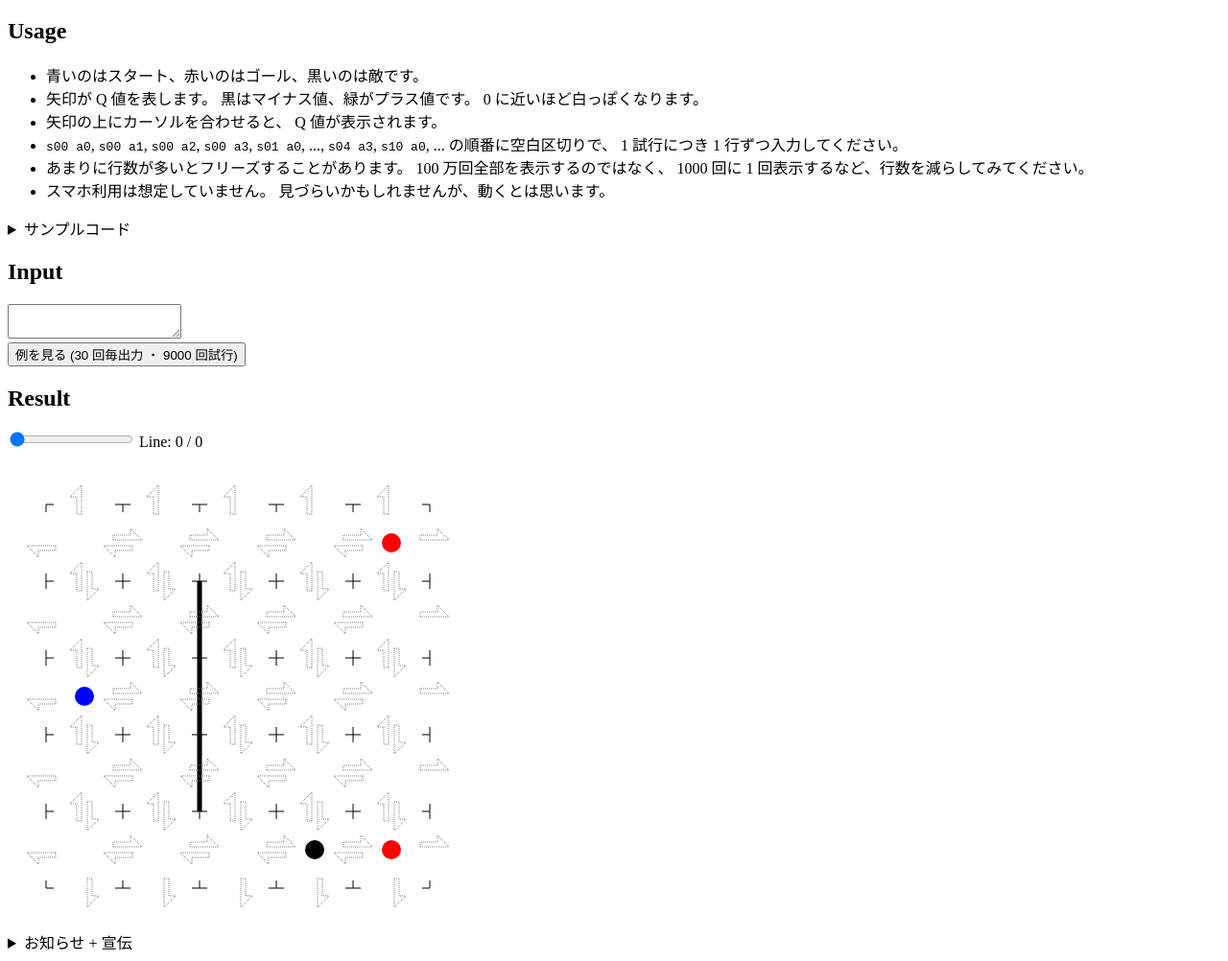
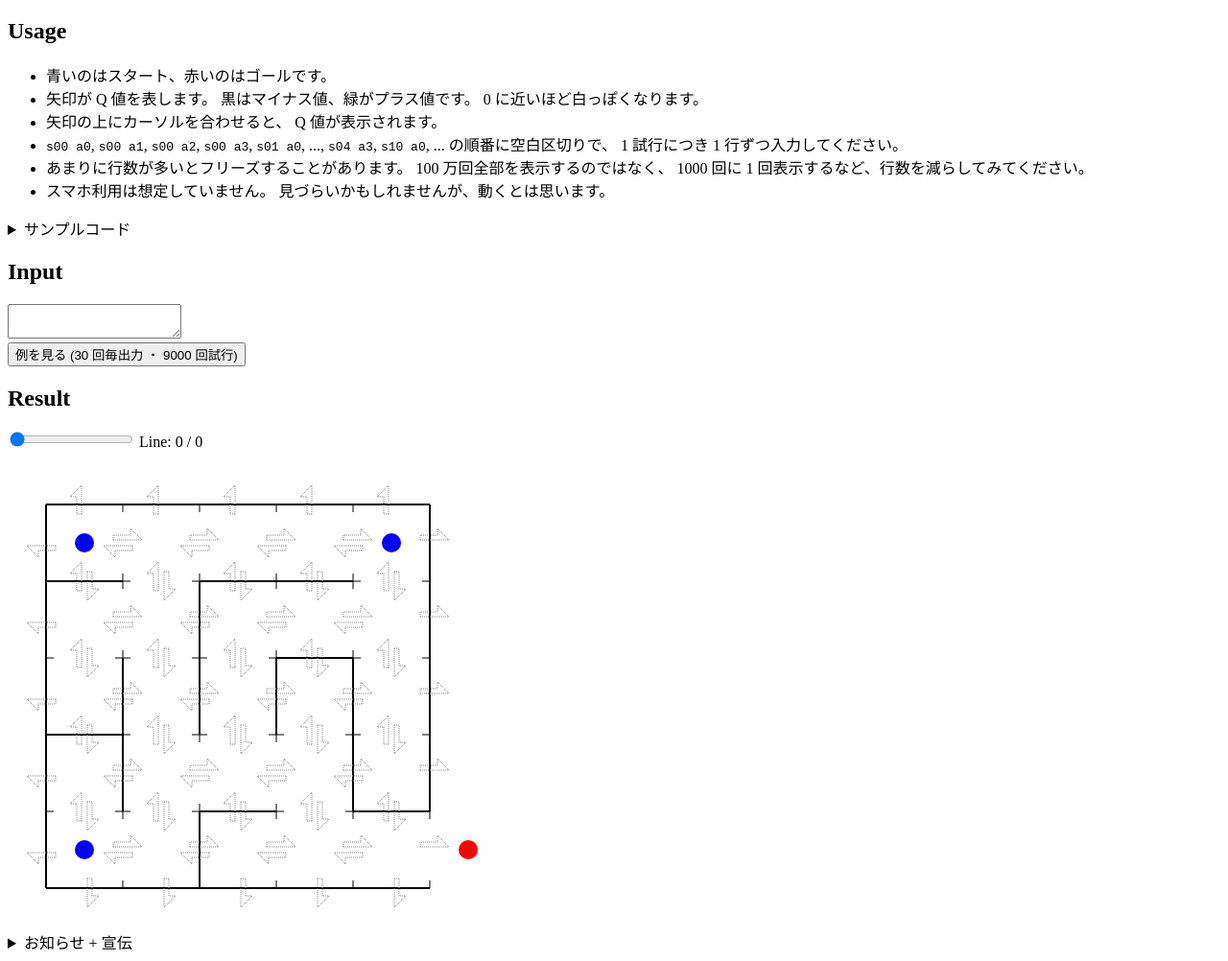
Before and after one commit to a01sa01to/univ-vis, a website built with Vite: page src/q-learning/index.html in a window 1280 px wide. Shown: the part 61-1063 px from the top of the page at 96% size. Built offline with nearby package versions, Linux system fonts and the light colour scheme; a web font is replaced by a local one.

Commit message:
fix(q-learning): update grid

```diff
--- a/src/q-learning/draw.ts
+++ b/src/q-learning/draw.ts
@@ -2,10 +2,20 @@ const CELL_SIZE = 80;
 
 const idx = (i: number, j: number, k: number) => j * 5 * 4 + i * 4 + k;
 
-const createSvgElem = <T extends keyof SVGElementTagNameMap>(tag: T): SVGElementTagNameMap[T] => document.createElementNS("http://www.w3.org/2000/svg", tag);
+const createSvgElem = <T extends keyof SVGElementTagNameMap>(
+  tag: T,
+): SVGElementTagNameMap[T] =>
+  document.createElementNS("http://www.w3.org/2000/svg", tag);
 
-const createLine = (x1: number, y1: number, x2: number, y2: number, color: string, strokeWidth?: number) => {
-  const s = createSvgElem('line')
+const createLine = (
+  x1: number,
+  y1: number,
+  x2: number,
+  y2: number,
+  color: string,
+  strokeWidth?: number,
+) => {
+  const s = createSvgElem("line");
   s.setAttribute("x1", String(x1 * CELL_SIZE));
   s.setAttribute("y1", String(y1 * CELL_SIZE));
   s.setAttribute("x2", String(x2 * CELL_SIZE));
@@ -16,7 +26,7 @@ const createLine = (x1: number, y1: number, x2: number, y2: number, color: strin
 };
 
 const createCircle = (i: number, j: number, color: string) => {
-  const s = createSvgElem('circle')
+  const s = createSvgElem("circle");
   s.setAttribute("cx", String(CELL_SIZE * (i + 0.5)));
   s.setAttribute("cy", String(CELL_SIZE * (j + 0.5)));
   s.setAttribute("r", String(CELL_SIZE / 8));
@@ -25,9 +35,12 @@ const createCircle = (i: number, j: number, color: string) => {
 };
 
 const createArrow = (cx: number, cy: number, color: string, deg: number) => {
-  const s = createSvgElem('path')
+  const s = createSvgElem("path");
   s.setAttribute("d", "M -0.5 -1 L 0 -1 L 0 0.8 L 0.7 0.8 L -0.5 2 Z");
-  s.setAttribute("transform", `translate(${CELL_SIZE * (cx + 0.5)} ${CELL_SIZE * (cy + 0.5)}) scale(${CELL_SIZE / 8}) rotate(${deg})`);
+  s.setAttribute(
+    "transform",
+    `translate(${CELL_SIZE * (cx + 0.5)} ${CELL_SIZE * (cy + 0.5)}) scale(${CELL_SIZE / 8}) rotate(${deg})`,
+  );
   s.setAttribute("fill", color);
   s.setAttribute("stroke", "gray");
   s.setAttribute("stroke-width", "0.1");
@@ -38,32 +51,65 @@ const createArrow = (cx: number, cy: number, color: string, deg: number) => {
 
 export const drawGrid = (svgElement: HTMLElement, grid: number[]) => {
   // initialize
-  svgElement.setAttribute("width", String(CELL_SIZE * 6));
+  svgElement.setAttribute("width", String(CELL_SIZE * 7));
   svgElement.setAttribute("height", String(CELL_SIZE * 6));
-  svgElement.setAttribute("viewBox", `${-CELL_SIZE / 2} ${-CELL_SIZE / 2} ${CELL_SIZE * 6} ${CELL_SIZE * 6}`);
+  svgElement.setAttribute(
+    "viewBox",
+    `${-CELL_SIZE / 2} ${-CELL_SIZE / 2} ${CELL_SIZE * 7} ${CELL_SIZE * 6}`,
+  );
   svgElement.innerHTML = "";
 
   // grid の分割部分
   for (let i = 0; i <= 5; ++i) {
     for (let j = 0; j <= 5; ++j) {
       const group = createSvgElem("g");
-      const yoko = createLine(i, Math.max(0, j - 0.1), i, Math.min(5, j + 0.1), "black");
+      const yoko = createLine(
+        i,
+        Math.max(0, j - 0.1),
+        i,
+        Math.min(5, j + 0.1),
+        "black",
+      );
       group.appendChild(yoko);
-      const tate = createLine(Math.max(0, i - 0.1), j, Math.min(5, i + 0.1), j, "black");
+      const tate = createLine(
+        Math.max(0, i - 0.1),
+        j,
+        Math.min(5, i + 0.1),
+        j,
+        "black",
+      );
       group.appendChild(tate);
       svgElement.appendChild(group);
     }
   }
 
   // 壁
-  const wall = createLine(2, 1, 2, 4, "black", 5);
-  svgElement.appendChild(wall);
+  const walls = [
+    createLine(0, 0, 0, 5, "black", 2),
+    createLine(0, 0, 5, 0, "black", 2),
+    createLine(5, 0, 5, 4, "black", 2),
+    createLine(0, 5, 5, 5, "black", 2),
+    createLine(0, 1, 1, 1, "black", 2),
+    createLine(0, 3, 1, 3, "black", 2),
+    createLine(2, 1, 4, 1, "black", 2),
+    createLine(3, 2, 4, 2, "black", 2),
+    createLine(2, 4, 3, 4, "black", 2),
+    createLine(4, 4, 5, 4, "black", 2),
+    createLine(1, 2, 1, 4, "black", 2),
+    createLine(2, 1, 2, 3, "black", 2),
+    createLine(2, 4, 2, 5, "black", 2),
+    createLine(3, 2, 3, 3, "black", 2),
+    createLine(4, 2, 4, 4, "black", 2),
+  ];
+  for (const wall of walls) {
+    svgElement.appendChild(wall);
+  }
 
   // S, G
-  svgElement.appendChild(createCircle(0, 2, "blue"));
-  svgElement.appendChild(createCircle(4, 0, "red"));
-  svgElement.appendChild(createCircle(4, 4, "red"));
-  svgElement.appendChild(createCircle(3, 4, "black"));
+  svgElement.appendChild(createCircle(0, 0, "blue"));
+  svgElement.appendChild(createCircle(4, 0, "blue"));
+  svgElement.appendChild(createCircle(0, 4, "blue"));
+  svgElement.appendChild(createCircle(5, 4, "red"));
 
   // 矢印
   // U R D L
@@ -73,8 +119,14 @@ export const drawGrid = (svgElement: HTMLElement, grid: number[]) => {
   for (let i = 0; i < 5; ++i) {
     for (let j = 0; j < 5; ++j) {
       for (let k = 0; k < 4; ++k) {
-        const group = document.createElementNS("http://www.w3.org/2000/svg", "g");
-        const color = grid[idx(i, j, k)] > 0 ? `rgba(0, 128, 0, ${Math.abs(grid[idx(i, j, k)] / 100)})` : `rgba(0, 0, 0, ${Math.abs(grid[idx(i, j, k)] / 50)})`;
+        const group = document.createElementNS(
+          "http://www.w3.org/2000/svg",
+          "g",
+        );
+        const color =
+          grid[idx(i, j, k)] > 0
+            ? `rgba(0, 128, 0, ${Math.abs(grid[idx(i, j, k)] / 100)})`
+            : `rgba(0, 0, 0, ${Math.abs(grid[idx(i, j, k)] / 50)})`;
         const arrow = createArrow(i + dx[k], j + dy[k], color, k * 90 - 180);
         group.appendChild(arrow);
         const title = createSvgElem("title");
--- a/src/q-learning/index.html
+++ b/src/q-learning/index.html
@@ -16,7 +16,7 @@
     <h1>Q-Learning Visualizer</h1>
     <h2>Usage</h2>
     <ul>
-      <li>青いのはスタート、赤いのはゴール、黒いのは敵です。</li>
+      <li>青いのはスタート、赤いのはゴールです。</li>
       <li>矢印が Q 値を表します。 黒はマイナス値、緑がプラス値です。 0 に近いほど白っぽくなります。</li>
       <li>矢印の上にカーソルを合わせると、 Q 値が表示されます。</li>
       <li><code>s00 a0</code>, <code>s00 a1</code>, <code>s00 a2</code>, <code>s00 a3</code>, <code>s01 a0</code>, ..., <code>s04 a3</code>, <code>s10 a0</code>, ... の順番に空白区切りで、 1 試行につき 1 行ずつ入力してください。</li>
```
